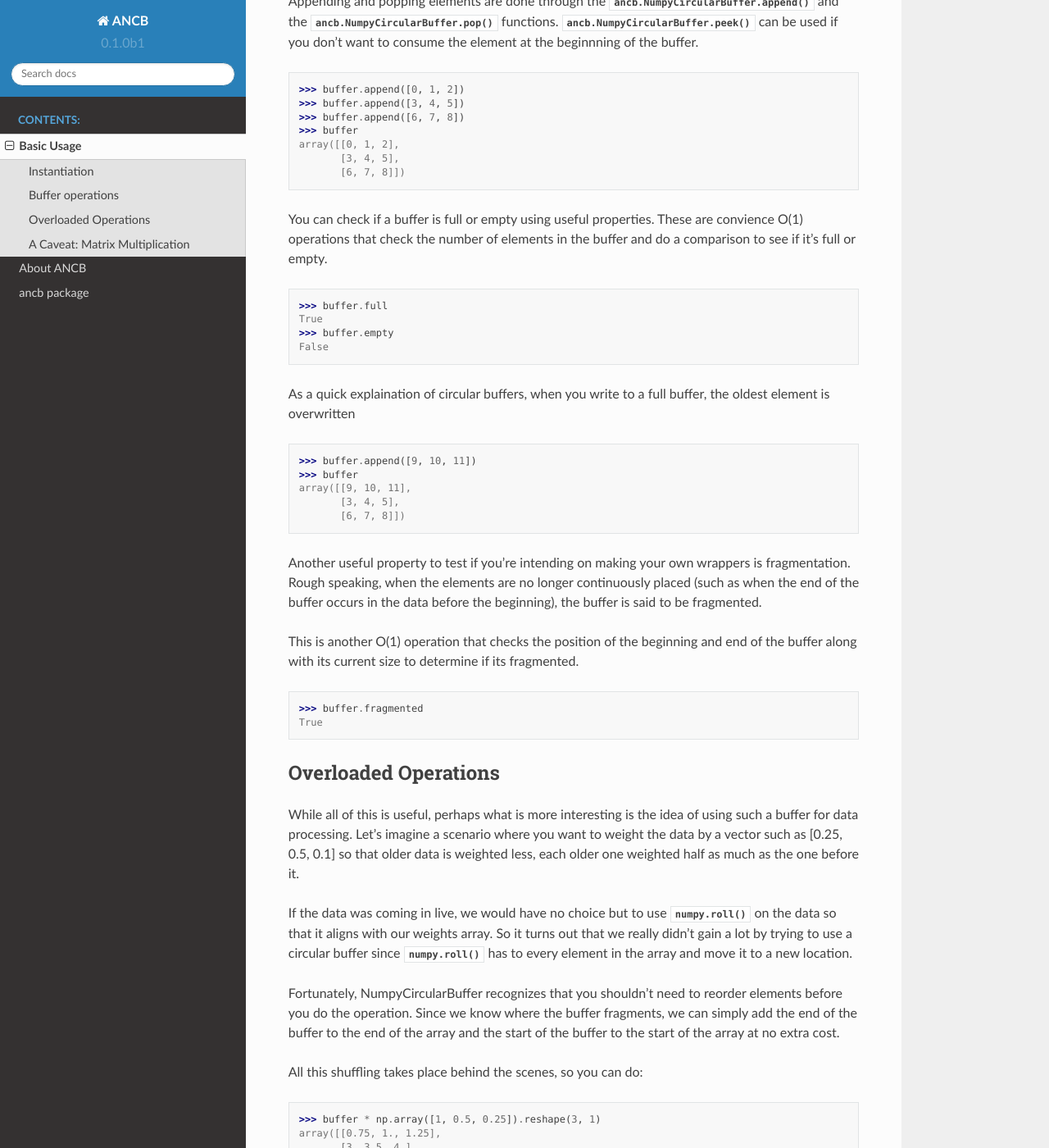
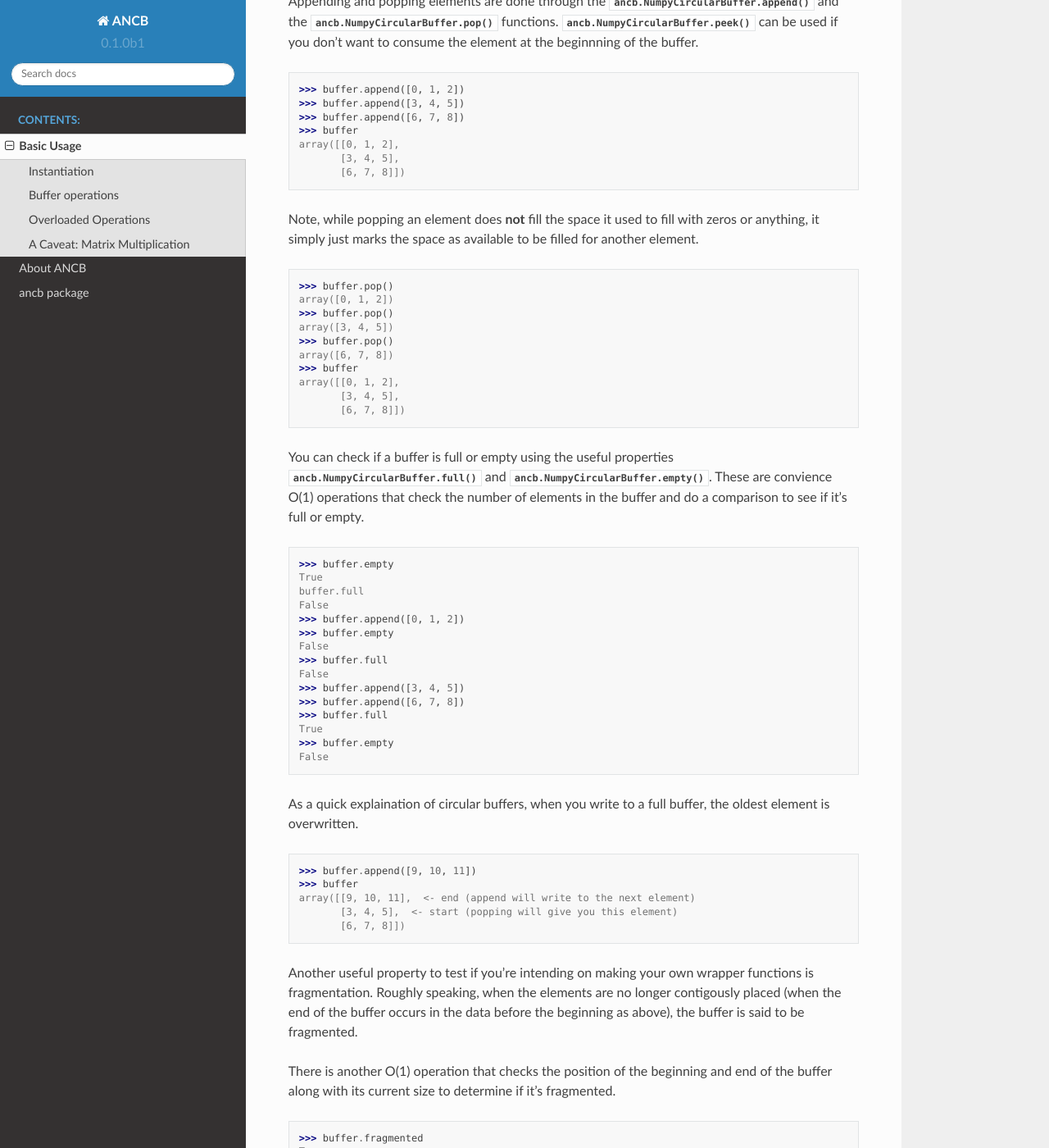
Before and after one commit to EmDash00/ANCB-docs, a Sphinx documentation site: the page built from source/usage.rst, in a window 1280 px wide and 1400 px high, scrolled down 798 px. Shown: the whole window at 82% size. Built offline with Sphinx 7.4.7 and the Read the Docs theme 2.0.0, drawn with Linux system fonts in a browser that asks for light colours; some of the changed text lies outside the part shown.

Commit message:
fixed various typos and added some more examples

```diff
--- a/source/conf.py
+++ b/source/conf.py
@@ -63,4 +63,7 @@ html_theme = 'sphinx_rtd_theme'
 # so a file named "default.css" will overwrite the builtin "default.css".
 html_static_path = ['_static']
 
-intersphinx_mapping = {'numpy': ('https://numpy.org/doc/1.20/', None)}
+intersphinx_mapping = {
+    'numpy': ('https://numpy.org/doc/1.20/', None),
+    'python': ('https://docs.python.org/3', None)
+}
--- a/source/usage.rst
+++ b/source/usage.rst
@@ -46,51 +46,93 @@ be used if you don't want to consume the element at the beginnning of the buffer
           [3, 4, 5],
           [6, 7, 8]])
 
-You can check if a buffer is full or empty using useful properties. These are convience O(1)
-operations that check the number of elements in the buffer and do a comparison to see if it's
-full or empty.
+Note, while popping an element does **not** fill the space it used to fill with zeros
+or anything, it simply just marks the space as available to be filled for another element.
 
 .. doctest::
 
+   >>> buffer.pop()
+   array([0, 1, 2])
+   >>> buffer.pop()
+   array([3, 4, 5])
+   >>> buffer.pop()
+   array([6, 7, 8])
+   >>> buffer
+   array([[0, 1, 2],
+          [3, 4, 5],
+          [6, 7, 8]])
+
+You can check if a buffer is full or empty using the useful properties
+:func:`ancb.NumpyCircularBuffer.full` and :func:`ancb.NumpyCircularBuffer.empty`.
+These are convience O(1) operations that check the number of elements in the buffer
+and do a comparison to see if it's full or empty.
+
+.. doctest::
+
+   >>> buffer.empty
+   True
+   buffer.full
+   False
+   >>> buffer.append([0, 1, 2])
+   >>> buffer.empty
+   False
+   >>> buffer.full
+   False
+   >>> buffer.append([3, 4, 5])
+   >>> buffer.append([6, 7, 8])
    >>> buffer.full
    True
    >>> buffer.empty
    False
 
 As a quick explaination of circular buffers, when you write to a full buffer, the oldest
-element is overwritten
+element is overwritten.
 
 .. doctest::
 
    >>> buffer.append([9, 10, 11])
    >>> buffer
-   array([[9, 10, 11],
-          [3, 4, 5],
+   array([[9, 10, 11],  <- end (append will write to the next element)
+          [3, 4, 5],  <- start (popping will give you this element)
           [6, 7, 8]])
 
-Another useful property to test if you're intending on making your own wrappers is fragmentation.
-Rough speaking, when the elements are no longer continuously placed (such as when the end
-of the buffer occurs in the data before the beginning), the buffer is said to be fragmented.
+Another useful property to test if you're intending on making your own wrapper functions
+is fragmentation. Roughly speaking, when the elements are no longer contigously placed
+(when the end of the buffer occurs in the data before the beginning as above), the
+buffer is said to be fragmented.
 
-This is another O(1) operation that checks the position of the beginning and end of the buffer
-along with its current size to determine if its fragmented.
+There is another O(1) operation that checks the position of the beginning and end of the buffer
+along with its current size to determine if it's fragmented.
 
 .. doctest::
 
    >>> buffer.fragmented
    True
+   >>> buffer.append([12, 13, 14])
+   >>> buffer.append([15, 16, 17])
+   >>> buffer
+   array([[9, 10, 11],
+          [12, 13, 14],
+          [15, 16, 17]])
+   >>> buffer.fragmented
+   False
+   >>> buffer.pop()
+   array([9, 10, 11])
+   >>> buffer.fragmented
+   False
 
 Overloaded Operations
 ---------------------
 
 While all of this is useful, perhaps what is more interesting is the idea of using
 such a buffer for data processing. Let's imagine a scenario where you want to weight the
-data by a vector such as [0.25, 0.5, 0.1] so that older data is weighted less, each older
-one weighted half as much as the one before it.
+data by a vector such as [1, 0.5, 0.25] so that each element is weighted half as much as the one
+before it.
 
 If the data was coming in live, we would have no choice but to use :func:`numpy.roll` on the data
-so that it aligns with our weights array. So it turns out that we really didn't gain a lot
-by trying to use a circular buffer since :func:`numpy.roll` has to every element in the array
+so that it aligns with our weights array. Even if we try to use a circular buffer, it turns out
+that the gains in performance by using it are lost when we are forced to roll the array
+for our algorithm since :func:`numpy.roll` has to every element in the array
 and move it to a new location.
 
 Fortunately, NumpyCircularBuffer recognizes that you shouldn't need to reorder elements
@@ -102,10 +144,15 @@ All this shuffling takes place behind the scenes, so you can do:
 
 .. doctest::
 
-   >>> buffer * np.array([1, 0.5, 0.25]).reshape(3, 1)
-   array([[0.75, 1., 1.25],
-          [3, 3.5, 4.],
-          [9., 10, 11.])
+   >>> buffer.append([18, 19, 20])
+   >>> buffer
+   array([[18, 19, 20],
+          [12, 13, 14],
+          [15, 16, 17]])
+   >>> buffer * np.array([0.25, 0.5, 1]).reshape(3, 1)
+   array([[ 3.  ,  3.25,  3.5],
+          [ 7.5 ,  8.  ,  8.5],
+          [18.  , 19.  , 20.])
 
 A Caveat: Matrix Multiplication
 -------------------------------
```
Also changed, not shown: other parts of source/usage.rst (+2 -2 lines), source/about.rst (+13 -13 lines).
